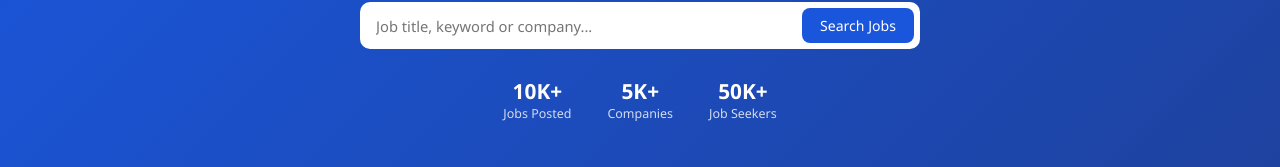
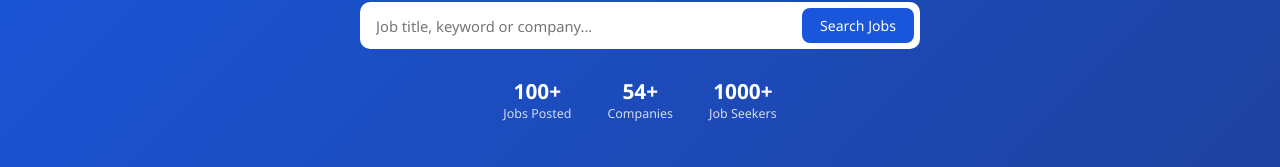
Before and after one commit to chandru24126/jobby, a React (Create React App) app in the folder jobby-frontend/: page / in a window 1280 px wide. Shown: the part 233-400 px from the top of the page. Built offline with nearby package versions, Linux system fonts and the light colour scheme; no server answers.

Commit message:
Update hero heading

```diff
--- a/jobby-frontend/src/pages/Home.js
+++ b/jobby-frontend/src/pages/Home.js
@@ -44,9 +44,9 @@ function Home() {
             <button className="btn btn-primary search-btn" type="submit">Search Jobs</button>
           </form>
           <div className="hero-stats">
-            <div className="stat"><strong>10K+</strong><span>Jobs Posted</span></div>
-            <div className="stat"><strong>5K+</strong><span>Companies</span></div>
-            <div className="stat"><strong>50K+</strong><span>Job Seekers</span></div>
+            <div className="stat"><strong>100+</strong><span>Jobs Posted</span></div>
+            <div className="stat"><strong>54+</strong><span>Companies</span></div>
+            <div className="stat"><strong>1000+</strong><span>Job Seekers</span></div>
           </div>
         </div>
       </section>
```
